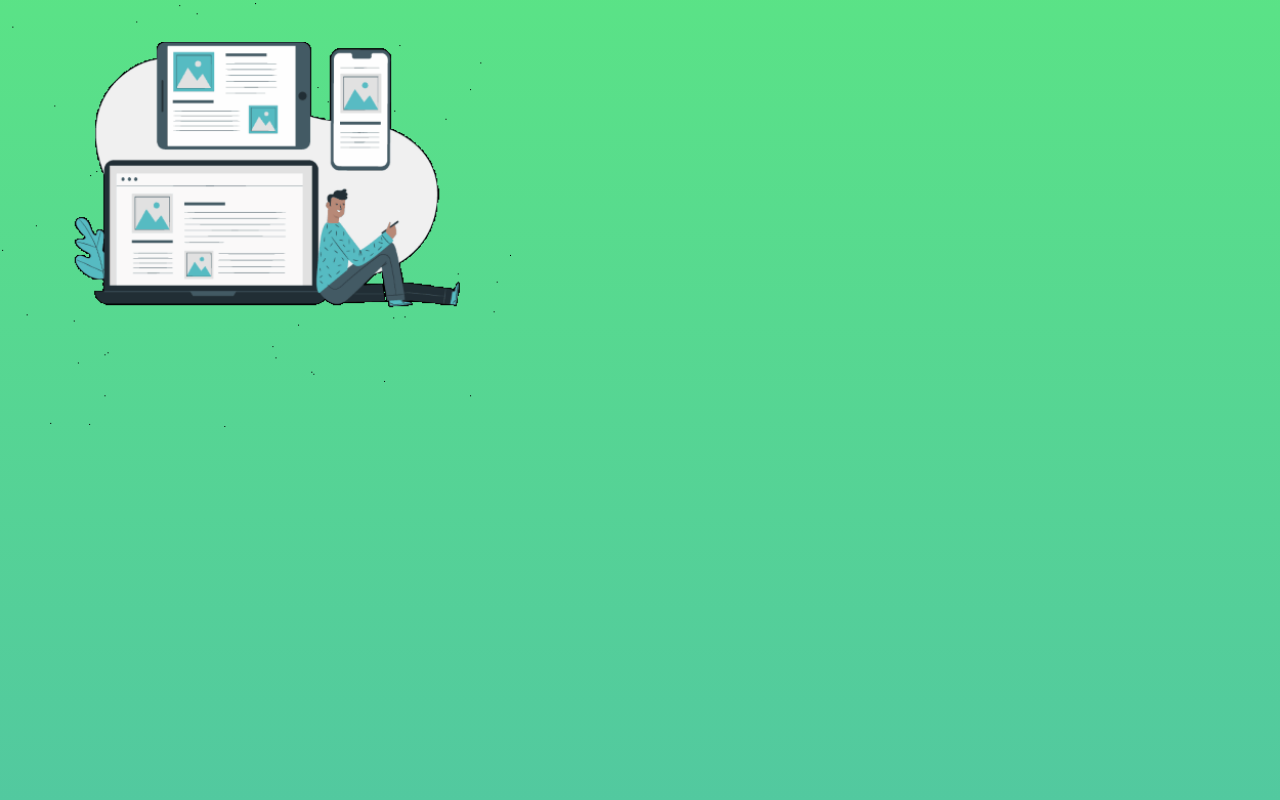
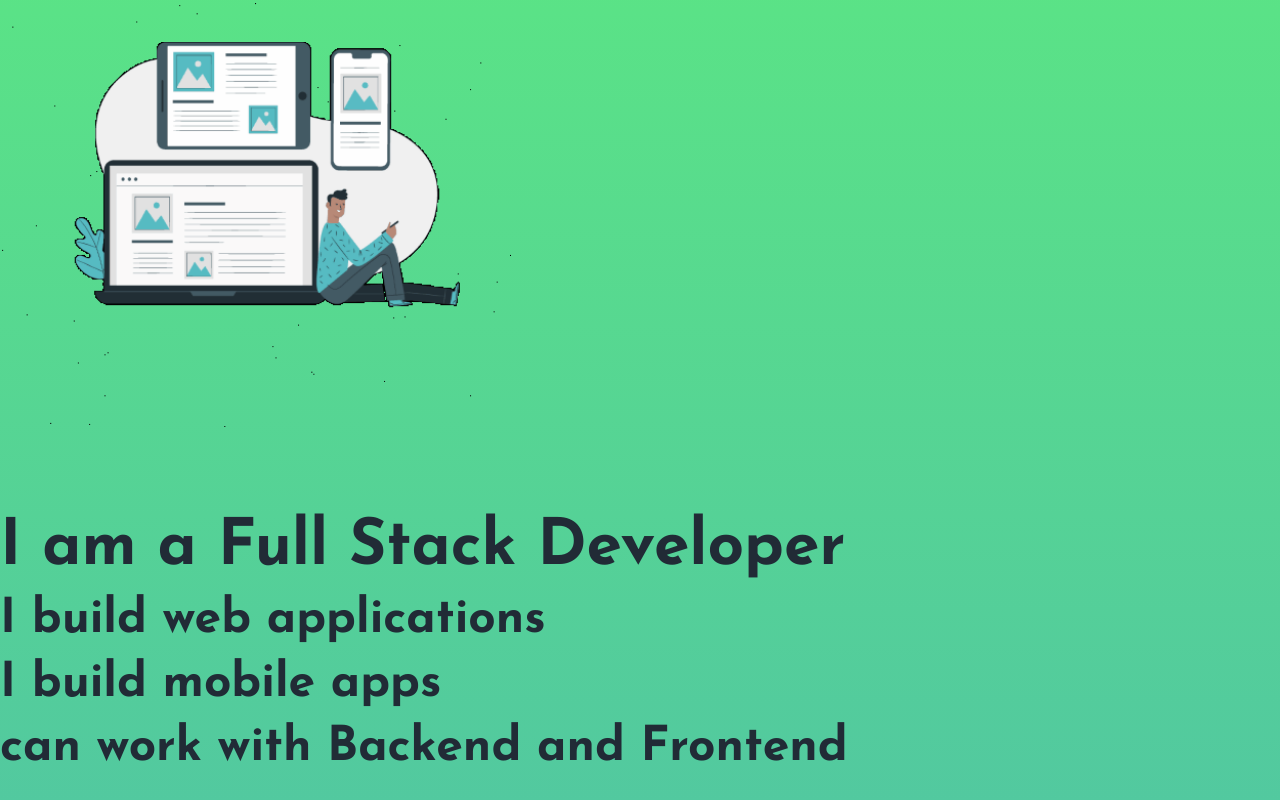
Before and after one commit to tejachundru/my-portfolio, a React (Create React App) app: page / in a window 1280 px wide. Shown: the part 384-1184 px from the top of the page. Built offline with nearby package versions, Linux system fonts and the light colour scheme.

Commit message:
added tytping effect

```diff
--- a/package.json
+++ b/package.json
@@ -19,6 +19,7 @@
     "react-router-dom": "^6.2.1",
     "react-scripts": "5.0.0",
     "react-tsparticles": "^1.38.0",
+    "typewriter-effect": "^2.18.2",
     "web-vitals": "^2.1.2"
   },
   "scripts": {
--- a/public/index.html
+++ b/public/index.html
@@ -10,7 +10,7 @@
     <link rel="preconnect" href="https://fonts.googleapis.com" />
     <link rel="preconnect" href="https://fonts.gstatic.com" crossorigin />
     <link
-      href="https://fonts.googleapis.com/css2?family=Dancing+Script:wght@400;500;700&display=swap"
+      href="https://fonts.googleapis.com/css2?family=Josefin+Sans:wght@400;500;700&display=swap"
       rel="stylesheet"
     />
     <!--
--- a/src/App.css
+++ b/src/App.css
@@ -1,3 +1,3 @@
 body {
-  font-family: 'Dancing Script', cursive;
+  font-family: 'Josefin Sans', sans-serif;
 }
--- a/src/components/Home.js
+++ b/src/components/Home.js
@@ -1,7 +1,6 @@
 import React from 'react';
 import { Typography, Grid, useTheme } from '@mui/material';
 import Teja from './TejaName';
-// import Developer from './developer';
 import WhatIDo from './WhatIDo';
 
 function Home() {
@@ -30,7 +29,6 @@ function Home() {
             <Teja />
           </Grid>
         </Grid>
-        {/* <Developer /> */}
       </div>
       <WhatIDo />
     </>
--- a/src/components/WhatIDo.js
+++ b/src/components/WhatIDo.js
@@ -1,8 +1,10 @@
 /* eslint-disable import/no-dynamic-require */
 /* eslint-disable global-require */
-import { useTheme } from '@mui/material';
+import { Grid, Typography, useTheme } from '@mui/material';
 import { useViewportScroll } from 'framer-motion';
 import React, { useRef, useState } from 'react';
+
+import Typewriter from 'typewriter-effect';
 
 function createGradient(color1, color2) {
   return `linear-gradient(to bottom, ${color1}, ${color2})`;
@@ -15,6 +17,7 @@ function WhatIDo() {
   const ref = useRef();
   const { scrollY } = useViewportScroll();
   const [imageNO, setImageNO] = useState(0);
+  const [percentage, setPercentage] = useState(1);
 
   scrollY.onChange((value) => {
     const rect = ref.current.getBoundingClientRect();
@@ -24,6 +27,7 @@ function WhatIDo() {
     if (value >= offsetStart / 2 && value <= offsetEnd) {
       const totalLenghth = offsetEnd - offsetStart;
       const scrollPercentage = (value - offsetStart / 2) / totalLenghth;
+      setPercentage(scrollPercentage * 100);
       setImageNO(Math.floor(scrollPercentage * IMAGECOUNT));
     }
   });
@@ -42,7 +46,9 @@ function WhatIDo() {
         flexDirection: 'column',
       }}
     >
-      <div
+      <Grid
+        container
+        flexDirection="row"
         style={{
           top: 0,
           left: 0,
@@ -55,7 +61,69 @@ function WhatIDo() {
           width="40%"
           alt="asd"
         />
-      </div>
+        <Grid
+          sx={{
+            marginTop: 10,
+          }}
+        >
+          {percentage && percentage > 10 && (
+            <Typography variant="h1">
+              {percentage < 25 ? (
+                <Typewriter
+                  onInit={(typewriter) => {
+                    typewriter
+                      .typeString('I am a Full Stack Developer')
+                      .start();
+                  }}
+                />
+              ) : (
+                'I am a Full Stack Developer'
+              )}
+            </Typography>
+          )}
+          {percentage && percentage > 25 && (
+            <Typography variant="h2">
+              {percentage < 45 ? (
+                <Typewriter
+                  onInit={(typewriter) => {
+                    typewriter.typeString('I build web applications').start();
+                  }}
+                />
+              ) : (
+                'I build web applications'
+              )}
+            </Typography>
+          )}
+          {percentage && percentage > 45 && (
+            <Typography variant="h2">
+              {percentage < 60 ? (
+                <Typewriter
+                  onInit={(typewriter) => {
+                    typewriter.typeString('I build mobile apps').start();
+                  }}
+                />
+              ) : (
+                'I build mobile apps'
+              )}
+            </Typography>
+          )}
+          {percentage && percentage > 60 && (
+            <Typography variant="h2">
+              {percentage < 80 ? (
+                <Typewriter
+                  onInit={(typewriter) => {
+                    typewriter
+                      .typeString('can work with Backend and Frontend')
+                      .start();
+                  }}
+                />
+              ) : (
+                'can work with Backend and Frontend'
+              )}
+            </Typography>
+          )}
+        </Grid>
+      </Grid>
     </div>
   );
 }
--- a/src/theme/typography.js
+++ b/src/theme/typography.js
@@ -16,7 +16,7 @@ function responsiveFontSizes({ sm, md, lg }) {
   };
 }
 
-const FONT_PRIMARY = 'Dancing Script';
+const FONT_PRIMARY = 'Josefin Sans';
 
 const typography = {
   fontFamily: FONT_PRIMARY,
```
Also changed, not shown: 1 other file (tests, documents, lock files or other folders).
